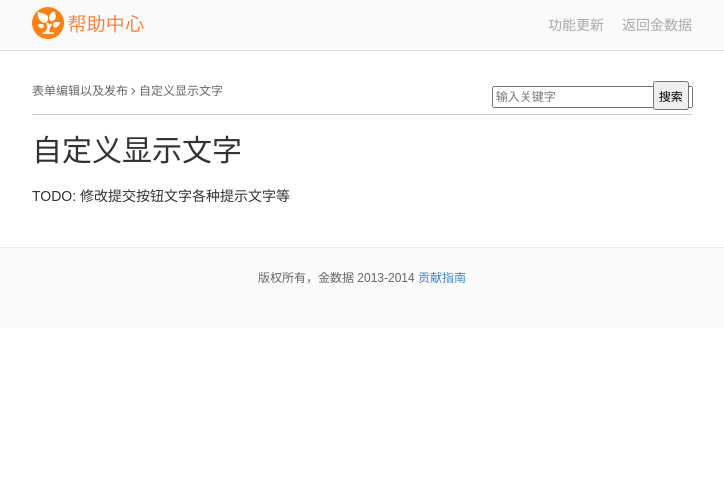
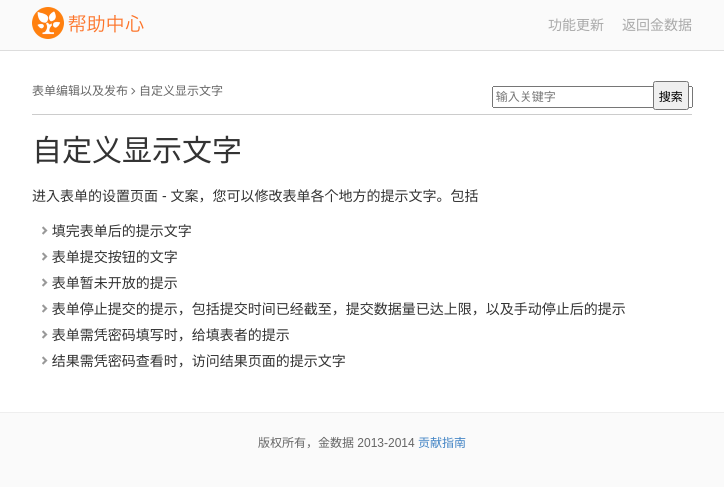
Before and after one commit to jinshuju/help.jinshuju.net, a Jekyll site: the page built from _posts/2014-2-7-customize-texts.md, in a window 1280 px wide. Shown: the top 487 px of the page, without its empty margins (278-1002 px from the left). Built offline with Jekyll 4.4.1, drawn with Linux system fonts in a browser that asks for light colours; Markdown is read by kramdown in place of the engine named in the settings.

Commit message:
customize text

```diff
--- a/_posts/2014-2-7-customize-texts.md
+++ b/_posts/2014-2-7-customize-texts.md
@@ -3,9 +3,13 @@ layout: post
 title:  "自定义显示文字"
 date:   2014-03-31 12:12:12
 category: form
-tags: todo L
-
-author: Sahara
 ---
 
-TODO: 修改提交按钮文字各种提示文字等
+进入表单的设置页面 - 文案，您可以修改表单各个地方的提示文字。包括
+
+* 填完表单后的提示文字
+* 表单提交按钮的文字
+* 表单暂未开放的提示
+* 表单停止提交的提示，包括提交时间已经截至，提交数据量已达上限，以及手动停止后的提示
+* 表单需凭密码填写时，给填表者的提示
+* 结果需凭密码查看时，访问结果页面的提示文字
```
